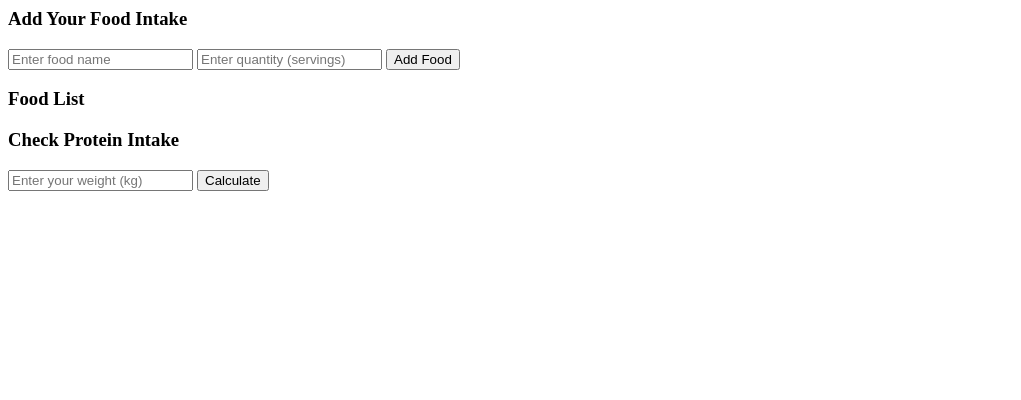
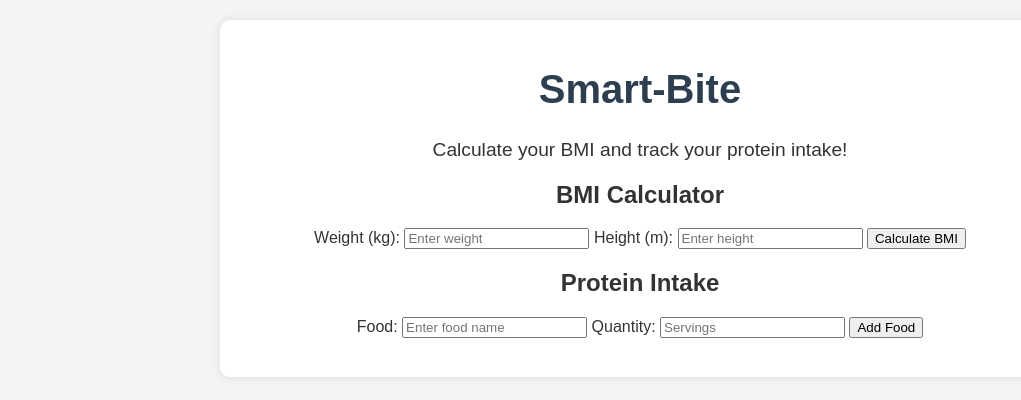
Before and after one commit to s7aila/SMART-BITE, a plain HTML site: page index.html in a window 1280 px wide. Shown: the whole page, without its empty margins (0-1021 px from the left). Drawn offline with Linux system fonts and the light colour scheme.

Commit message:
Update index.html

```diff
--- a/index.html
+++ b/index.html
@@ -1,13 +1,38 @@
-<h3>Add Your Food Intake</h3>
-<input type="text" id="foodInput" placeholder="Enter food name">
-<input type="number" id="quantityInput" placeholder="Enter quantity (servings)">
-<button onclick="addFood()">Add Food</button>
+<!DOCTYPE html>
+<html lang="en">
+<head>
+    <meta charset="UTF-8">
+    <meta name="viewport" content="width=device-width, initial-scale=1.0">
+    <title>Smart-Bite</title>
+    <link rel="stylesheet" href="style.css">
+</head>
+<body>
+    <div class="container">
+        <h1>Smart-Bite</h1>
+        <p>Calculate your BMI and track your protein intake!</p>
 
-<h3>Food List</h3>
-<ul id="foodList"></ul>
+        <div class="section">
+            <h2>BMI Calculator</h2>
+            <label for="weight">Weight (kg):</label>
+            <input type="number" id="weight" placeholder="Enter weight">
+            <label for="height">Height (m):</label>
+            <input type="number" id="height" placeholder="Enter height">
+            <button onclick="calculateBMI()">Calculate BMI</button>
+            <p id="bmiResult"></p>
+        </div>
 
-<h3>Check Protein Intake</h3>
-<input type="number" id="weightInput" placeholder="Enter your weight (kg)">
-<button onclick="calculateProtein()">Calculate</button>
+        <div class="section">
+            <h2>Protein Intake</h2>
+            <label for="food">Food:</label>
+            <input type="text" id="food" placeholder="Enter food name">
+            <label for="quantity">Quantity:</label>
+            <input type="number" id="quantity" placeholder="Servings">
+            <button onclick="addFood()">Add Food</button>
+            <ul id="foodList"></ul>
+            <p id="totalProtein"></p>
+        </div>
+    </div>
 
-<div id="result"></div>
+    <script src="app.js"></script>
+</body>
+</html>
```
